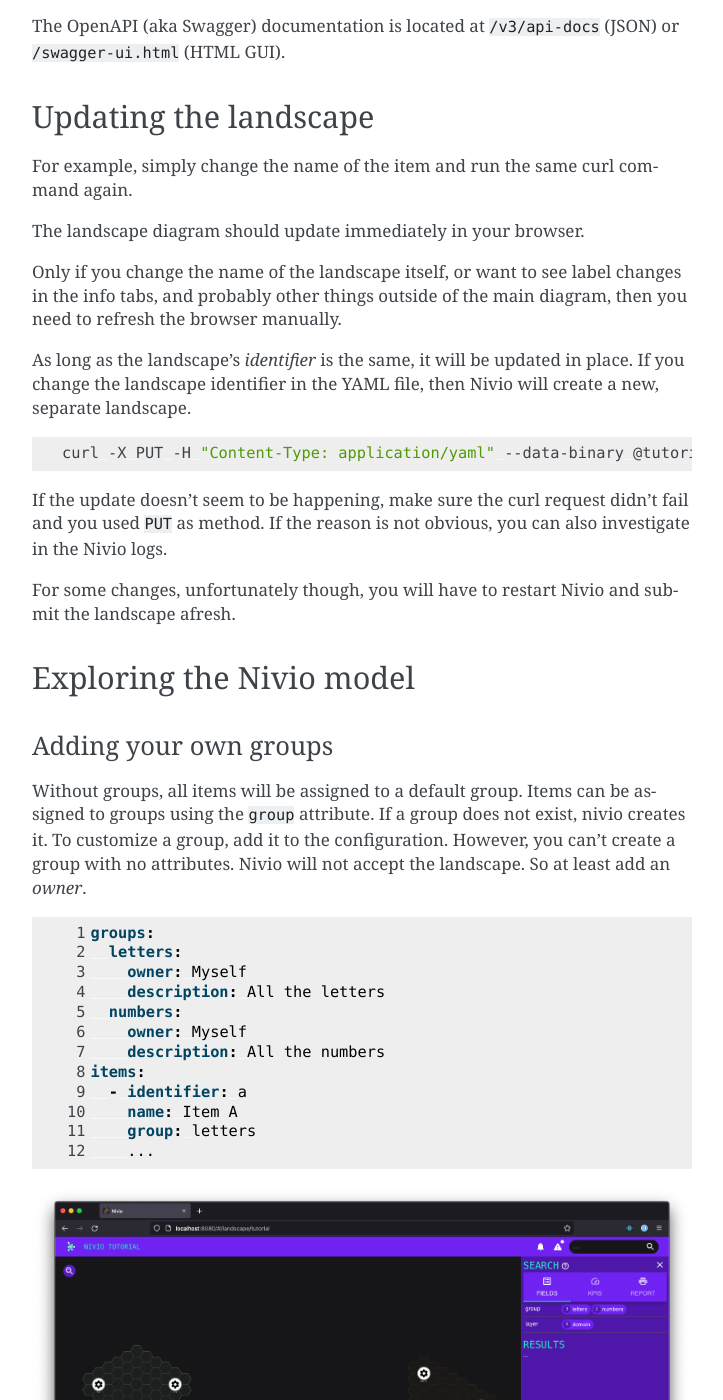
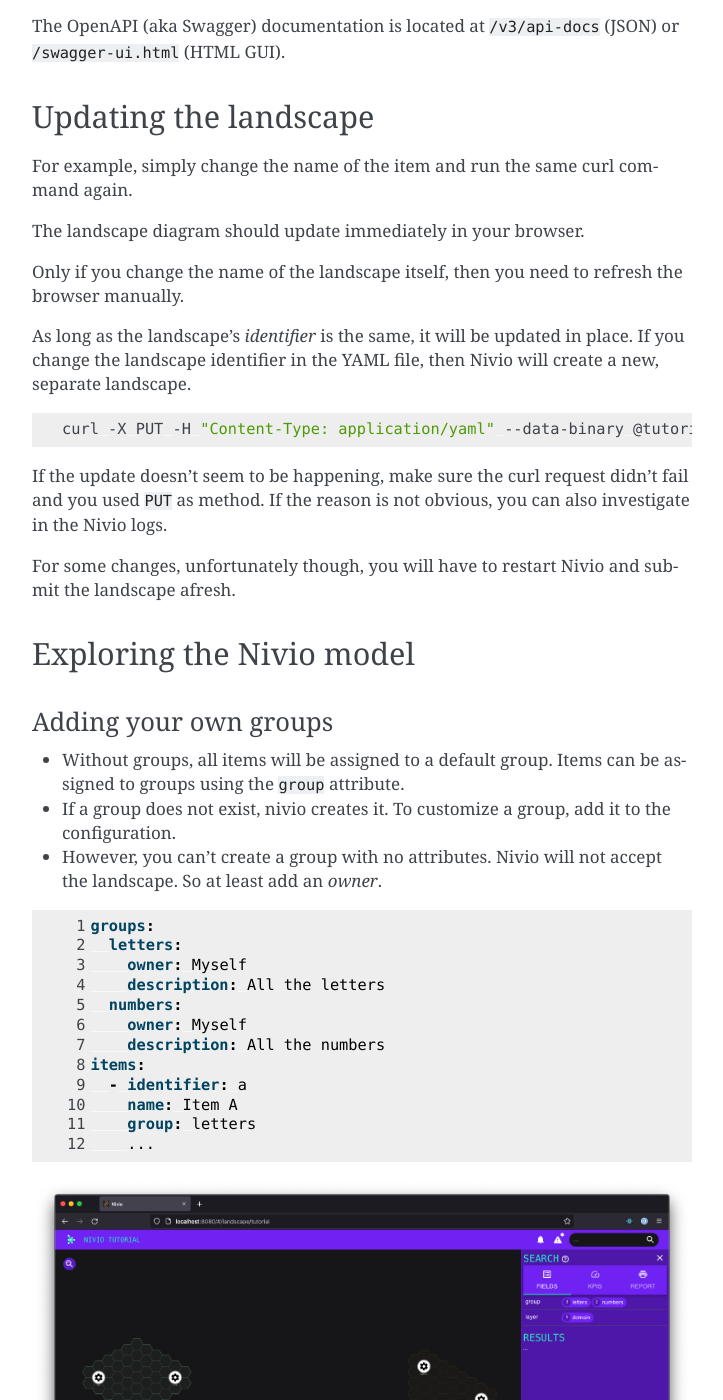
Before and after one commit to dedica-team/nivio, a Sphinx documentation site: the page built from docs/source/install.rst, in a window 1280 px wide and 1400 px high, scrolled down 1359 px. Shown: the whole window, without its empty margins (388-1111 px from the left). Built offline with Sphinx 7.4.7, drawn with Linux system fonts in a browser that asks for light colours; some of the changed text lies outside the part shown.

Commit message:
update readme for partial refreshes

```diff
--- a/docs/source/install.rst
+++ b/docs/source/install.rst
@@ -12,9 +12,10 @@
    docker run -it --rm -e NIVIO_BASE_URL -p 8080:8080 dedica/nivio:latest
 
 
-Take a look at http://localhost:8080/#/
+Take a look at http://localhost:8080/
 
-Without any landscapes yet, the application might look like it's stuck in a loading state. Don't worry about it too much.
+A friendly reminder on the application starting screen tells you that there are no landscapes loaded, yet. To do so, follow the instructions below.
+
 
 Creating the first landscape
 ----------------------------
@@ -61,7 +62,7 @@
 
 The landscape diagram should update immediately in your browser.
 
-Only if you change the name of the landscape itself, or want to see label changes in the info tabs, and probably other things outside of the main diagram, then you need to refresh the browser manually.
+Only if you change the name of the landscape itself, then you need to refresh the browser manually.
 
 As long as the landscape's `identifier` is the same, it will be updated in place. If you change the landscape identifier in the YAML file, then Nivio will create a new, separate landscape.
 
@@ -80,9 +81,11 @@
 Adding your own groups
 ^^^^^^^^^^^^^^^^^^^^^^
 
-Without groups, all items will be assigned to a default group. Items can be assigned to groups using the ``group`` attribute.
-If a group does not exist, nivio creates it. To customize a group, add it to the configuration. However, you can't create a
-group with no attributes. Nivio will not accept the landscape. So at least add an `owner`.
+- Without groups, all items will be assigned to a default group. Items can be assigned to groups using the ``group`` attribute.
+
+- If a group does not exist, nivio creates it. To customize a group, add it to the configuration.
+
+- However, you can't create a group with no attributes. Nivio will not accept the landscape. So at least add an `owner`.
 
 .. code-block:: yaml
    :linenos:
@@ -107,8 +110,8 @@
 Adding relations between items
 ------------------------------
 
-Relations are a key element of every graph. Note that relations are directional in Nivio. A relation can have a `weight`
-attribute between 0-5 to control the width of the line between the two items.
+- Relations are a key element of every graph. Note that relations are directional in Nivio.
+- A relation can have a `weight` attribute between 0-5 to control the width of the line between the two items.
 
 .. code-block:: yaml
    :linenos:
```
Also changed, not shown: other parts of docs/source/install.rst (+1 -0 lines).
